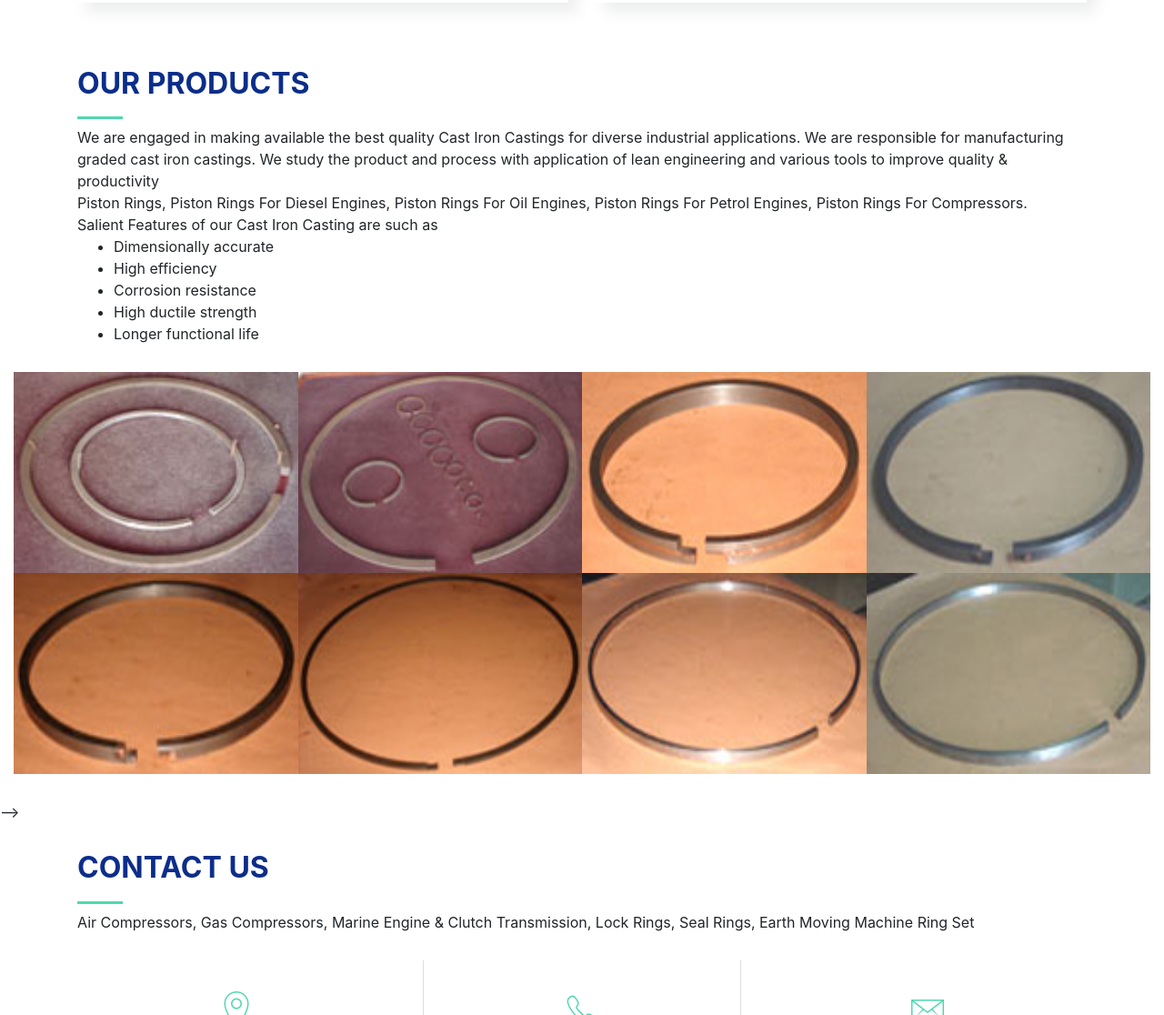
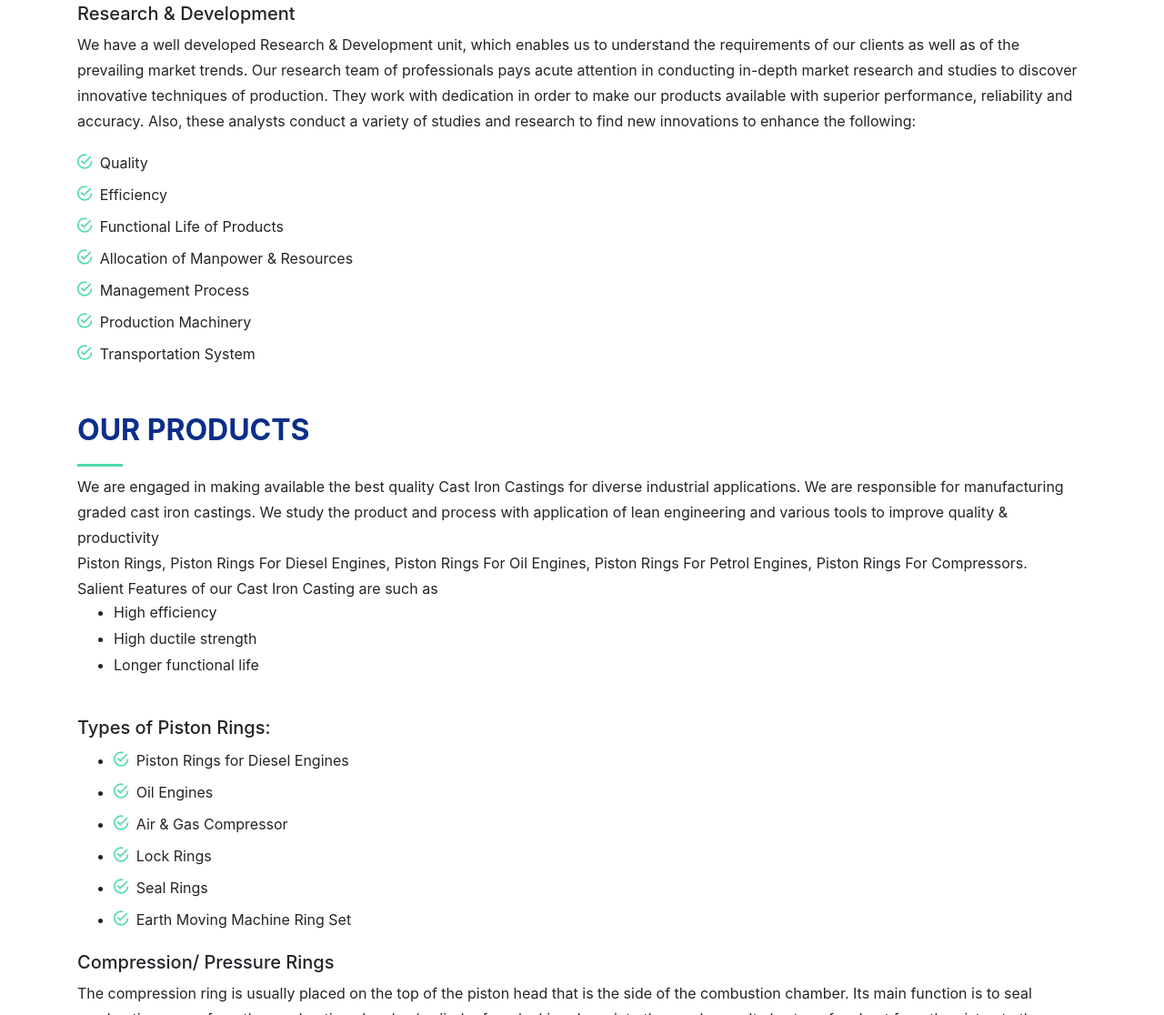
Before and after one commit to asawaripatil/patilexports, a website with bundled scripts: page index.html in a window 1280 px wide. Shown: the part 1684-2800 px from the top of the page at 91% size. Built offline with nearby package versions, Linux system fonts and the light colour scheme; a web font is replaced by a local one.

Commit message:
Updated extra features and content and polished UI

```diff
--- a/css/style.css
+++ b/css/style.css
@@ -31,9 +31,10 @@ p {
 
 h1, h2, h3, h4, h5, h6 {
   font-family: "Montserrat", sans-serif;
-  font-weight: 400;
+  font-weight: 600;
   margin: 0 0 20px 0;
   padding: 0;
+  color:cadetblue;
 }
 
 /* Back to top button */
@@ -559,6 +560,7 @@ body.mobile-nav-active #mobile-nav-toggle {
   font-weight: 700;
   font-size: 20px;
   font-family: "Raleway", sans-serif;
+  line-height: 28px;
 }
 
 #about .content h3 {
@@ -566,7 +568,8 @@ body.mobile-nav-active #mobile-nav-toggle {
   font-weight: 500;
   font-size: 15px;
   line-height: 26px;
-  font-style: italic;
+  font-style: normal;
+  /* italic; */
 }
 
 #about .content p {
@@ -577,19 +580,25 @@ body.mobile-nav-active #mobile-nav-toggle {
   margin-bottom: 0;
 }
 
-#about .content i {
+#about .content i,
+#portfolio .types i,
+#services .types i{
   font-size: 20px;
   padding-right: 4px;
   color: #50d8af;
 }
 
-#about .content ul {
+#about .content ul,
+#portfolio .types h5 ul,
+#services .types ul {
   list-style: none;
   padding: 0;
 }
 
-#about .content ul li {
-  padding-bottom: 10px;
+#about .content ul li,
+#portfolio .types ul li,
+#services .types ul li {
+  padding-bottom: 5px;
 }
 
 /* Services Section
@@ -649,6 +658,12 @@ body.mobile-nav-active #mobile-nav-toggle {
   margin-left: 100px;
   margin-bottom: 0;
   line-height: 24px;
+}
+
+#services .types p,
+#portfolio .types p{
+	line-height:28px;
+	font-size:16px;
 }
 
 @media (max-width: 767px) {
--- a/index.html
+++ b/index.html
@@ -127,11 +127,9 @@
 
           <div class="col-lg-6 content">
             <h2>Piston Rings For Diesel Engines, Oil Engines, Air & Gas Compressor, Marine Engine & Clutch Transmission, Lock Rings, Seal Rings, Earth Moving Machine Ring Set</h2>
-            <h3>we are Manufacturing all type of Piston Rings. We having Genius work from 50 years in this field. We are Manufacturing 16 mm. to 780 mm. (O.D.).Also We are Manufacturing any type of Piston Rings as per drawing & as per requirement.
+            <h3>We are manufacturing & suppliers all type of Piston Rings. We having Genius work from last 50 years in this field. We are Manufacturing 16 mm. to 780 mm. (O.D.). Also we are manufacturing any type of Piston Rings as per drawing & as per requirement.
 
-With an objective to fulfill the demands of the customers, we are engaged in manufacturing and supplying Piston Rings. These piston rings are manufactured by using premium quality material, carbon and following the established guidelines of the industry. A team of experts monitors these piston rings on every stage of production, so as to maintain higher quality standards.
-
-These piston rings are made available by us in various specifications and also in custom-built range, so as to match the exact needs of the patrons.</h3>
+With an objective to fulfill the demands of the customers, we are engaged in manufacturing and supplying Piston Rings. These piston rings are manufactured by using premium quality material, carbon and following the established guidelines of the industry. A team of experts monitors these piston rings on every stage of production, so as to maintain higher quality standards.</h3>
 
             <ul>
               <li><i class="ion-android-checkmark-circle"></i> Durability</li>
@@ -194,7 +192,21 @@ These piston rings are made available by us in various specifications and also i
           <!-- </div> -->
 
         </div>
-
+		<div class="row">
+		<div class="col-lg-12 types">
+			<h5>Research & Development</h5>
+			<p>We have a well developed Research & Development unit, which enables us to understand the requirements of our clients as well as of the prevailing market trends. Our research team of professionals pays acute attention in conducting in-depth market research and studies to discover innovative techniques of production. They work with dedication in order to make our products available with superior performance, reliability and accuracy. Also, these analysts conduct a variety of studies and research to find new innovations to enhance the following:</p>
+			<ul>
+              <li><i class="ion-android-checkmark-circle"></i> Quality</li>
+              <li><i class="ion-android-checkmark-circle"></i> Efficiency</li>
+              <li><i class="ion-android-checkmark-circle"></i> Functional Life of Products</li>
+			  <li><i class="ion-android-checkmark-circle"></i> Allocation of Manpower & Resources</li>
+			  <li><i class="ion-android-checkmark-circle"></i> Management Process</li>
+			  <li><i class="ion-android-checkmark-circle"></i> Production Machinery</li>
+			  <li><i class="ion-android-checkmark-circle"></i> Transportation System</li>
+            </ul>
+		</div>
+		</div>
       </div>
     </section><!-- #services -->
 
@@ -228,19 +240,43 @@ These piston rings are made available by us in various specifications and also i
     ============================-->
     <section id="portfolio" class="wow fadeInUp">
       <div class="container">
-        <div class="section-header">
+        <div class="section-header types">
           <h2>Our Products</h2>
           <p>We are engaged in making available the best quality Cast Iron Castings for diverse industrial applications. We are responsible for manufacturing graded cast iron castings. We study the product and process with application of lean engineering and various tools to improve quality & productivity <br/>
 				Piston Rings, Piston Rings For Diesel Engines, Piston Rings For Oil Engines, Piston Rings For Petrol Engines, Piston Rings For Compressors. <br/>
 				Salient Features of our Cast Iron Casting are such as
-			<ul>
-				<li>Dimensionally accurate</li>
+		  </p>
+		  <ul>
 				<li>High efficiency</li>
-				<li>Corrosion resistance</li>
 				<li>High ductile strength</li>
 				<li>Longer functional life</li>
-			</ul>
-		  </p>
+		   </ul>
+		    <br/>
+			<h5>Types of Piston Rings:</h5>
+			<ul>
+              <li><i class="ion-android-checkmark-circle"></i> Piston Rings for Diesel Engines</li>
+              <li><i class="ion-android-checkmark-circle"></i> Oil Engines</li>
+              <li><i class="ion-android-checkmark-circle"></i> Air & Gas Compressor</li>
+			  <li><i class="ion-android-checkmark-circle"></i> Lock Rings</li>
+			  <li><i class="ion-android-checkmark-circle"></i> Seal Rings</li>
+			  <li><i class="ion-android-checkmark-circle"></i> Earth Moving Machine Ring Set</li>
+            </ul>
+			<h5>Compression/ Pressure Rings</h4>
+			<p>
+			The compression ring is usually placed on the top of the piston head that is the side of the combustion chamber. Its main function is to seal combustion gases from the combustion chamber/ cylinder from leaking down into the crankcase. It also transfers heat from the piston to the cylinder walls. Due to its positioning it is sometimes referred to as the top ring in some engines.
+			</p>
+			<br/>
+			<h5>Intermediate/ scraper rings</h5>
+			<p>
+			Scraper rings are placed second after the compression rings. Their main function is to wipe off oil left behind by the oil rings. They also smear the oil on the cylinder walls ensuring the compression rings are properly lubricated. The scraper rings also assist the compression rings to seal off combustion gases.
+			</p>
+		    <br/>
+			<h5>Oil control rings</h5>
+			<p>
+			Rings are placed at the bottom of the piston from, from the crank case side. The main function of oil rings is to control the amount and economy of lubricating oil used in engines. They ensure oil is evenly spread on the cylinder walls and scrap excess oil off the walls and send it to the crank case.
+
+Some engine designs may only have compression rings and oil rings only. In such engines the compression rings are referred to as; the top compression ring and the second compression ring. The second compression ring will double as the scraper ring in such engines.
+			</p>
         </div>
       </div>
 
```
